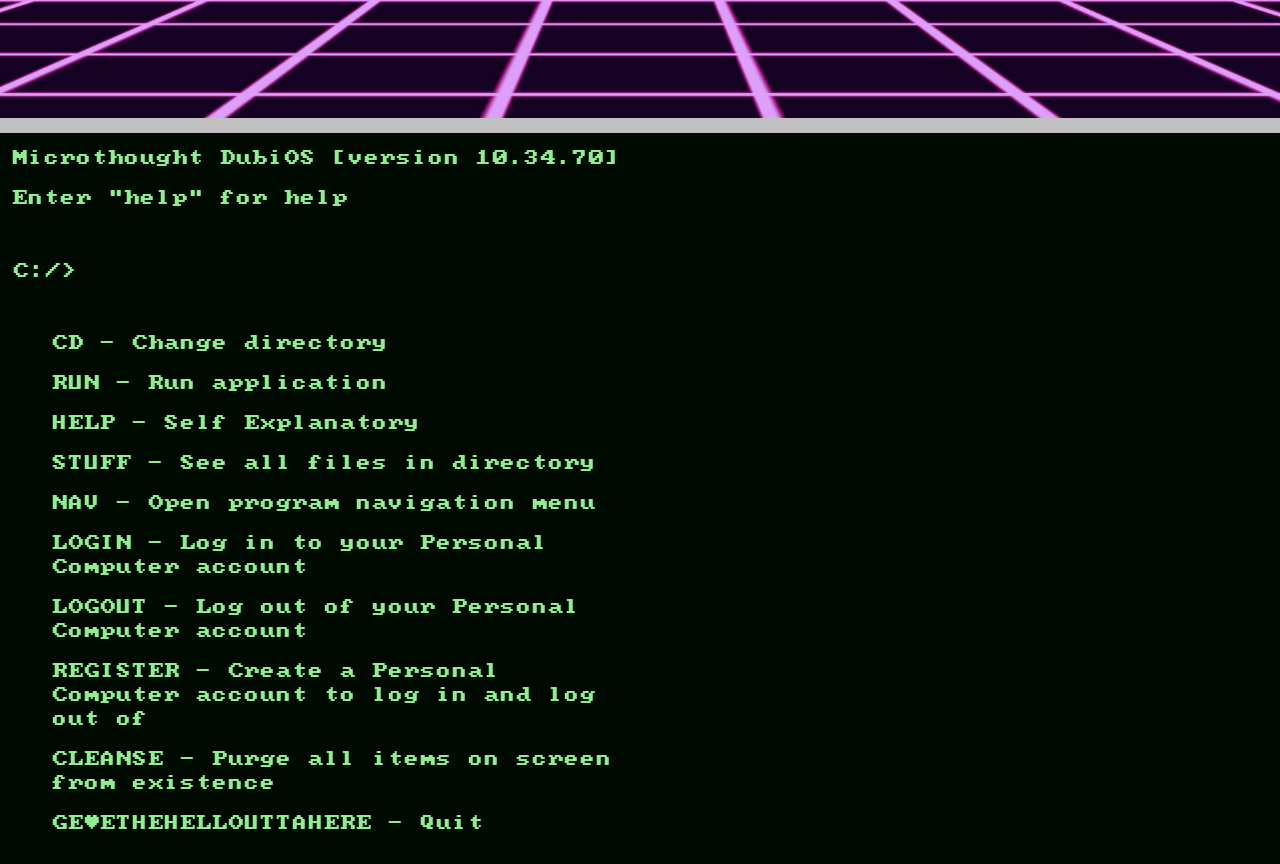
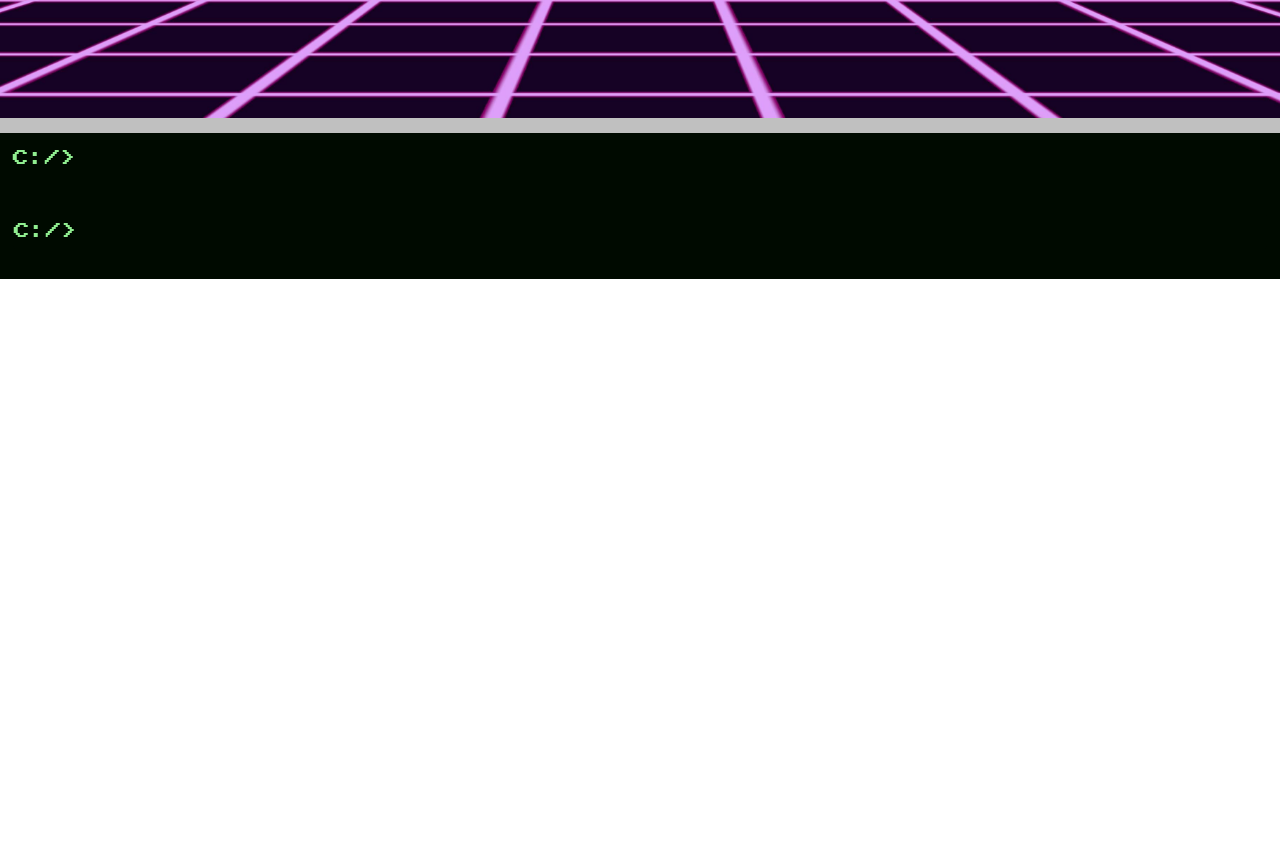
Before and after one commit to Peter-White/portfolio_frontend, a React (Create React App) app: page / in a window 1280 px wide. Shown: the part 640-1504 px from the top of the page. After the commit the page ends 919 px from the top, so only its background shows below. Built offline with nearby package versions, Linux system fonts and the light colour scheme.

Commit message:
pastInput component started, TODO: tie to user input

```diff
--- a/src/components/dosBoxx/index.js
+++ b/src/components/dosBoxx/index.js
@@ -8,6 +8,7 @@ import Links from '../links';
 import Quit from '../quit';
 import Error from '../error';
 import Help from '../help';
+import PastInput from '../pastInput';
 
 class DosBoxx extends Component {
 
@@ -15,6 +16,7 @@ class DosBoxx extends Component {
       super();
       this.state = {
         "current_dir": "C:/>",
+        "past_input": "",
         "commands": {
           "CD": "Change directory",
           "RUN": "Run application",
@@ -26,7 +28,10 @@ class DosBoxx extends Component {
           "REGISTER": "Create a Personal Computer account to log in and log out of",
           "CLEANSE": "Purge all items on screen from existence",
           "GETMETHEHELLOUTTAHERE": "Quit"
-        }
+        },
+        "command_queue": [
+          <Title />
+        ]
       }
     }
 
@@ -34,9 +39,8 @@ class DosBoxx extends Component {
     return(
       <main>
         <div id="dosBoxx">
-          <Title />
+          <PastInput pastInput={this.state.current_dir + " " + this.state.past_input} />
           <Command current_dir={this.state.current_dir} />
-          <Help commands={this.state.commands} />
         </div>
       </main>
     );
--- /dev/null
+++ b/src/components/pastInput/index.js
@@ -0,0 +1,16 @@
+import React, { Component } from 'react';
+import './index.css';
+
+class PastInput extends Component {
+  render() {
+    return(
+      <div class="row cell">
+        <div class="col-md-12">
+          <p class="command">{this.props.pastInput}</p>
+        </div>
+      </div>
+    );
+  }
+}
+
+export default PastInput;
```
Also changed, not shown: src/components/pastInput/index.css (added).
